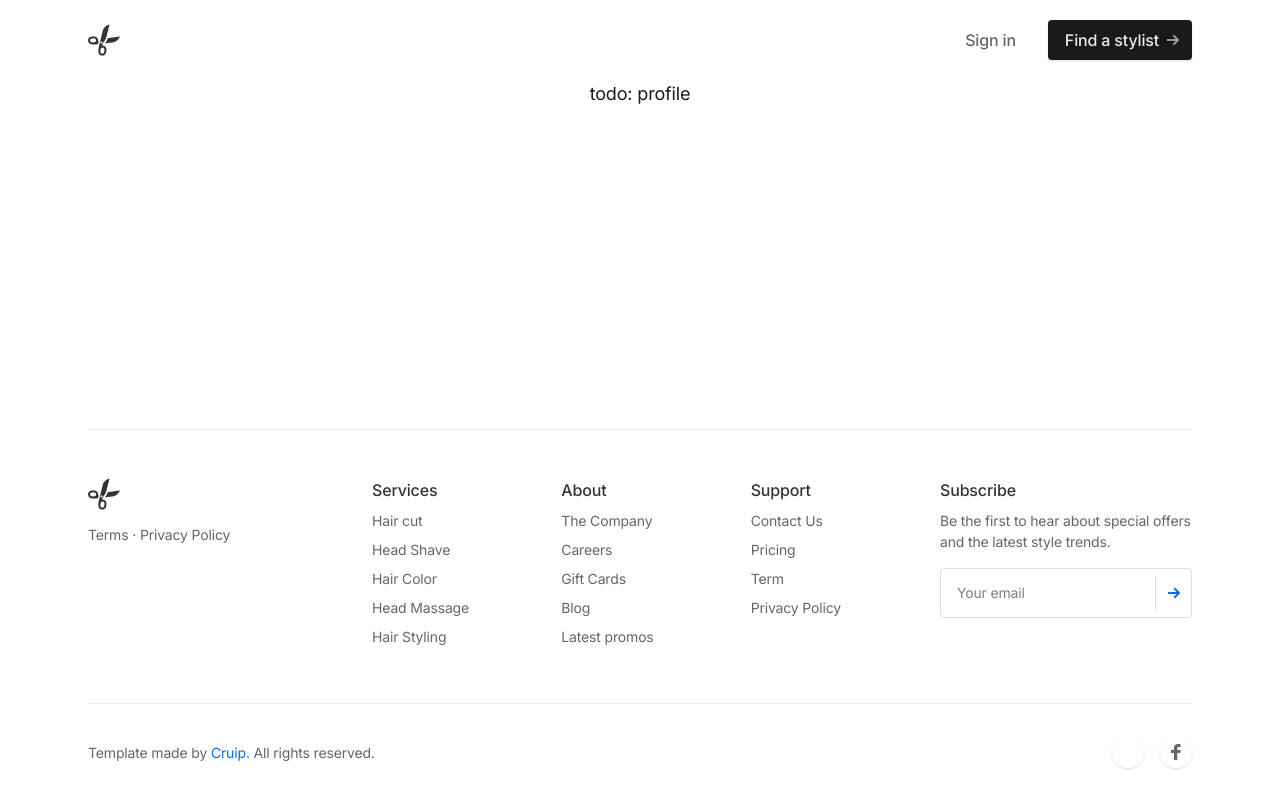
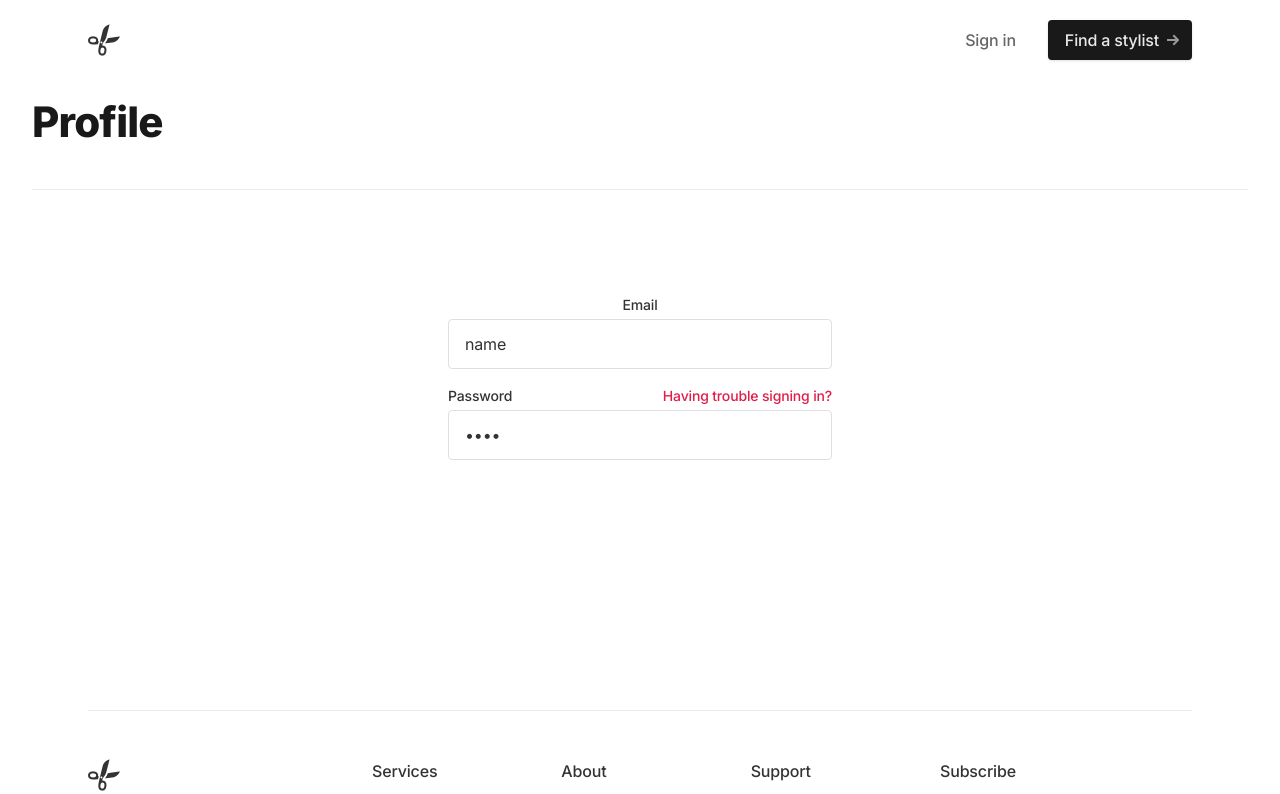
Before and after one commit to lewis0926/haircut-booking-platform, a React (Vite) app in the folder frontend/: page /user in a window 1280 px wide. Shown: the top 794 px of the page. Built offline with nearby package versions, Linux system fonts and the light colour scheme; no server answers.

Commit message:
Update dropdown menu for user

```diff
--- a/frontend/src/pages/UserProfile.jsx
+++ b/frontend/src/pages/UserProfile.jsx
@@ -15,14 +15,21 @@ function UserProfile() {
       {/*  Site header */}
       <Header />
 
-      {/*  Page content */}
-      <main className="flex-grow">
+      <div className="bg-white">
+        <main className="mx-auto max-w-7xl px-4 sm:px-6 lg:px-8">
+          <div className="flex items-baseline justify-between border-b border-gray-200 pb-6 pt-24">
+            <h1 className="text-4xl font-bold tracking-tight text-gray-900 h2 mb-4">Profile</h1>
+          </div>
 
+          <section aria-labelledby="products-heading" className="pb-24 pt-6">
+          <UserBlock />
+          </section>
+        </main>
+      </div>
         {/*  Page sections */}
-        <UserBlock />
 
 
-      </main>
+
 
       {/* <Banner /> */}
 
--- a/frontend/src/partials/Header.jsx
+++ b/frontend/src/partials/Header.jsx
@@ -9,6 +9,12 @@ function Header() {
   const [userName, setUserName] = useState(currentUser == null ? "" : userInfo.firstName + ' ' + userInfo.lastName);
   const [top, setTop] = useState(true);
   const [userId,setUserId] = useState(currentUser==null?'':currentUser.uid);
+  const [menu, setMenu] = React.useState(false);
+
+  //for dropdown menu
+  const handleOpen = () => {
+    setMenu(!menu);
+  };
 
   const signOut = async () => {
     await logout();
@@ -71,12 +77,35 @@ function Header() {
             :
             (
               <ul className="flex flex-grow justify-end flex-wrap items-center"><li>
-                {userInfo.role === "STYLIST" ? (
+               {userInfo.role === "STYLIST" ? (
                   <Link to={`/stylist/profile/${userId}`} className="font-medium text-gray-600 hover:text-gray-900 px-5 py-3 flex items-center transition duration-150 ease-in-out">{userName}</Link>
                 ) : (
-                  <Link to="/user" className="font-medium text-gray-600 hover:text-gray-900 px-5 py-3 flex items-center transition duration-150 ease-in-out">{userName}</Link>
+                  <button onClick={handleOpen} className="relative font-medium text-gray-600 hover:text-gray-900 px-5 py-3 flex items-center transition duration-150 ease-in-out">{userName}&nbsp;
+                  <svg class="w-2.5 h-2.5 ms-3" aria-hidden="true" xmlns="http://www.w3.org/2000/svg" fill="none" viewBox="0 0 10 6">
+                  <path stroke="currentColor" stroke-linecap="round" stroke-linejoin="round" stroke-width="2" d="m1 1 4 4 4-4"/>
+                 </svg>
+                </button>
                 )}
-              </li>
+
+
+
+
+              {menu ? (
+              <div class="absolute z-10 bg-white divide-y divide-gray-100 rounded-lg shadow w-44 dark:bg-gray-700">
+              <ul class="py-2 text-sm text-gray-700 dark:text-gray-200">
+                <li>
+                  <a href="/user" class="block px-4 py-2 hover:bg-gray-100 dark:hover:bg-gray-600 dark:hover:text-white">View Profile</a>
+                </li>
+                <li>
+                  <a href="/stylists" class="block px-4 py-2 hover:bg-gray-100 dark:hover:bg-gray-600 dark:hover:text-white">New Booking</a>
+                </li>
+                <li>
+                  <a href={"/cust-bookings/"+currentUser.uid} class="block px-4 py-2 hover:bg-gray-100 dark:hover:bg-gray-600 dark:hover:text-white">My Booking</a>
+                </li>
+              </ul>
+          </div>):(<div>
+              </div>)}
+            </li>
             <li>
               <button className="btn-sm text-gray-200 bg-gray-900 hover:bg-gray-800 ml-3" onClick={()=>signOut()}>
               <span>Sign Out</span>
--- a/frontend/src/partials/UserBlock.jsx
+++ b/frontend/src/partials/UserBlock.jsx
@@ -14,20 +14,22 @@ import React, { useState, useEffect } from 'react';
 import { Link } from 'react-router-dom';
 import Icon from '../images/scissor.png';
 import { auth } from "../config/firebase.js";
-import { useAuth } from "../contexts/AuthContext.jsx";
-import {getUser} from "../network/userProfile.js";
+import { useAuth } from "../contexts/AuthContext";
+import { getUser } from "../network/userProfile.js";
 
 function UserBlock() {
 
-  const { currentUser, login, setError } = useAuth();
+  const { currentUser, userInfo, login, setError } = useAuth();
   const [user, setUser] = useState('');
+  const [userName, setUserName] = useState(currentUser == null ? "" : userInfo.firstName + ' ' + userInfo.lastName);
+
   console.log(currentUser);
 
   if(currentUser!=null){
       getUser(currentUser.uid).then((res) => {
-        setUserName(res.firstName + ' ' + res.lastName);
-        setUser(res);
-        console.log(res);
+        // setUserName(res.firstName + ' ' + res.lastName);
+        // setUser(res);
+        // console.log(res);
       });
 
   }
@@ -37,7 +39,37 @@ function UserBlock() {
 
       <section className="relative">
           <div className='text-center text-lg mt-16 md:mt-20 h-80'>
-            todo: profile
+            {/* Form */}
+            <div className="max-w-sm mx-auto">
+                <form>
+                  <div className="flex flex-wrap -mx-3 mb-4">
+                    <div className="w-full px-3">
+
+                      <label className="block text-gray-800 text-sm font-medium mb-1" htmlFor="name">Email</label>
+                      {/* <input id="name" type="text" className="form-input w-full text-gray-800 diasble" placeholder="Enter your email address" value="name" onChange={(e) => setEmail(e.target.value)} required /> */}
+                      <input id="name" type="text" className="form-input w-full text-gray-800" placeholder="Enter your email address" value="name" disabled/>
+                   </div>
+                  </div>
+                  <div className="flex flex-wrap -mx-3">
+                    <div className="w-full px-3">
+                      <div className="flex justify-between">
+                        <label className="block text-gray-800 text-sm font-medium mb-1" htmlFor="password">Password</label>
+                        <Link to="/reset-password" className="text-sm font-medium text-rose-600 hover:underline">Having trouble signing in?</Link>
+                      </div>
+                      <input id="password" type="password" className="form-input w-full text-gray-800" placeholder="Enter your password" value="name" disabled/>
+                    </div>
+                  </div>
+                  <div className="flex flex-wrap -mx-3 mb-4">
+                    <div className="w-full px-3">
+                      <div className="flex justify-between">
+                      <div className="text-gray-600 text-center">
+                        <span className="text-rose-600 text-sm">{}</span>
+                      </div>
+                      </div>
+                    </div>
+                  </div>
+                </form>
+              </div>
           </div>
       </section>
   )
```
